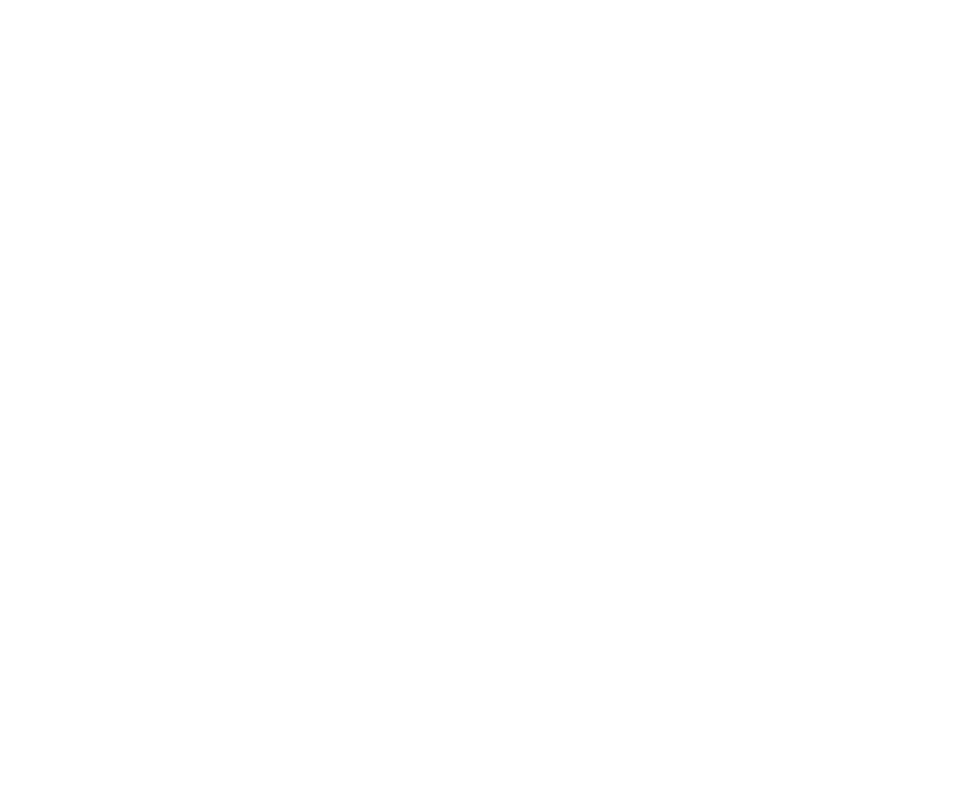
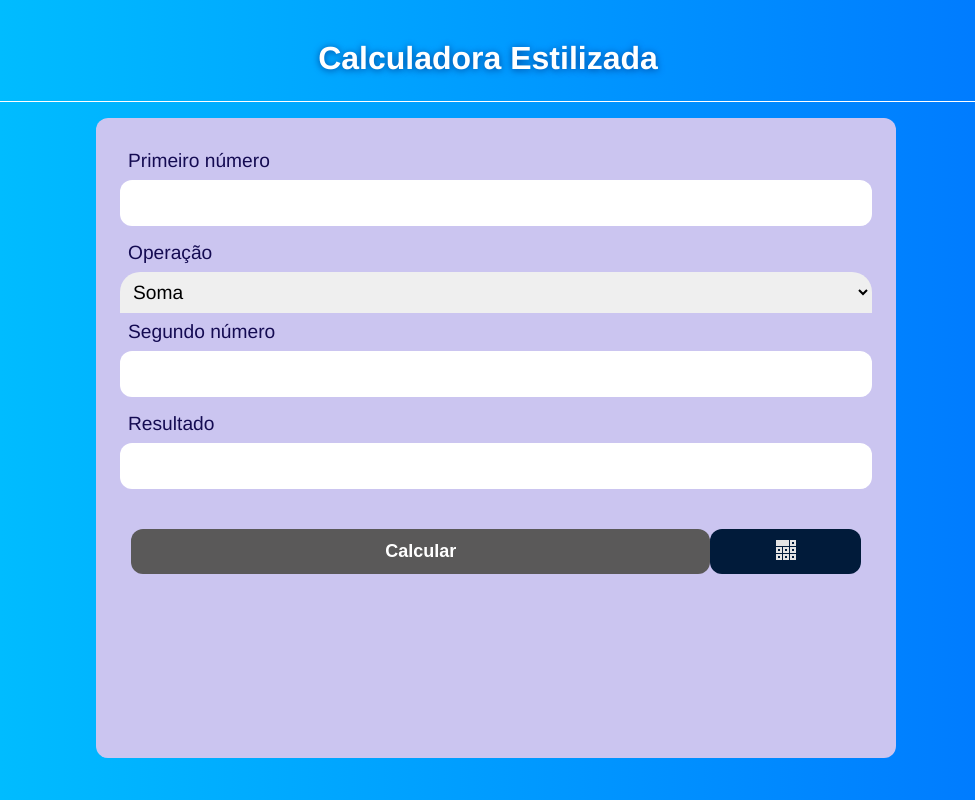
Before and after one commit to ccaiolsa/site-de-calculo, a website: page index.html in a window 1280 px wide. Shown: the whole page, without its empty margins (152-1127 px from the left). Drawn offline with Linux system fonts and the light colour scheme; files whose address does not match are found by name.

Commit message:
HTML e CSS 80% pronto

```diff
--- a/index.html
+++ b/index.html
@@ -3,9 +3,39 @@
 <head>
     <meta charset="UTF-8">
     <meta name="viewport" content="width=device-width, initial-scale=1.0">
-    <title>Document</title>
+    <title>Calculadora estilizada</title>
+    <link rel="stylesheet" href="styles.css">
 </head>
 <body>
+    <h1>Calculadora Estilizada</h1>
 
+    <section class="calculadora">
+
+        <form id="calculadora-form">
+            <label for="numero1"> Primeiro número </label>
+            <input type="number" id="numero1" name="numero1" required>
+
+            <label for="operacao"> Operação </label>
+            <select id="operacao" name="operacao" >
+                <option value="soma"> Soma </option>
+                <option value="subtração"> Subtração </option>
+                <option value="multiplicação"> Multiplicação </option>
+                <option value="divisão"> Divisão </option>
+            </select>
+
+            <label for="numero2"> Segundo número </label>
+            <input type="number" id="numero2" name="numero2" required>
+            <p class="mensagem2"></p>
+
+            <label for="resultado"> Resultado </label>
+            <input type="text" id="resultado" name="resultado" readonly>
+            <section>
+                <button type="submit" class="submissao" disabled> Calcular </button>
+            <button class="estilo" onclick="novaCalculadora()">
+            <img src="C:\Users\ccaio\Documents\repositorio\Cypress-teste\Sites-teste\site-de-calculo\ícones\grid-icon.svg" alt="calculadora digital">
+            </button>
+            </section>
+        </form>
+    </section>
 </body>
 </html>
--- a/styles.css
+++ b/styles.css
@@ -0,0 +1,122 @@
+*{
+    box-sizing: border-box;
+    margin: 0;
+    padding: 0;
+}
+
+body{
+    background: linear-gradient(to right, #00c6ff, #0072ff);
+    font-family: 'Helvetica', sans-serif;
+}
+
+h1{
+    text-align: center;
+    color: white;
+    margin: 1rem auto;
+    text-shadow: #02479c 0px 1px 7px;
+    border-bottom: 1px solid white;
+    padding: 1.5rem;
+}
+
+.calculadora{
+    position: relative;
+    width: 100vh;
+    height: 80vh;
+    margin: 0 auto;
+}
+
+#calculadora-form{
+    position: relative;
+    width: 100%;
+    height: 100%;
+    padding: 1.5rem;
+    margin: 0.5rem;
+    background-color: rgb(203, 197, 240);
+    display: flex;
+    flex-direction: column;
+    border: none;
+    border-radius: 12px;
+}
+
+#calculadora-form label{
+    font-family: inherit;
+    font-size: 1.2rem;
+    color: rgb(20, 11, 82);
+    padding: 0.5rem;
+}
+
+#calculadora-form input{
+    border: 1px solid transparent;
+    border-radius: inherit;
+    padding: 0.5rem;
+    margin-bottom: 0.5rem;
+    color: rgb(20, 11, 82);
+}
+#calculadora-form input:hover{
+    border: 1px solid #004080;
+    background-color: #f0f0f0;
+}
+#calculadora-form input:focus{
+    border: 1px solid #0072ff;
+    background-color: #e0f7ff;
+    outline: none;
+}
+#calculadora-form input[type="number"], input[type="text"]{
+    font-size: 24px;
+    font-family: inherit;
+}
+
+#calculadora-form select{
+    width: 100%;
+    padding: 0.5rem;
+    border: 1px solid transparent;
+    border-radius: 20px 20px 0 0;
+    font-size: 1.2rem;
+    font-family: inherit;
+}
+#calculadora-form section{
+    display: flex;
+    justify-content: center;
+}
+#calculadora-form section .submissao:disabled{
+    background-color: #5a5959;
+    cursor: not-allowed;
+}
+#calculadora-form section .submissao{
+    display: inline-block;
+    padding: 0.5rem 1rem;
+    margin-top: 2rem;
+    width: 77%;
+    border: 1px solid transparent;
+    border-radius: 12px;
+    background-color: #0072ff;
+    color: white;
+    font-size: 18px;
+    font-weight: bold;
+    cursor: pointer;
+    transition: background-color 0.3s ease;
+}
+#calculadora-form section .submissao:hover{
+    background-color: #650aa1;
+}
+#calculadora-form section .estilo{
+    display: inline-block;
+    padding: 0.5rem;
+    margin-top: 2rem;
+    border: 1px solid transparent;
+    border-radius: 12px;
+    background-color: #011b3a;
+    color: white;
+    cursor: pointer;
+    transition: 0.3s ease;
+    width: 20%;
+}
+#calculadora-form section .estilo img{
+    width: 24px;
+    height: auto;
+}
+#calculadora-form section .estilo:hover{
+    background-color: #005bb5;
+    border: 1px solid #004080;
+    transition: scaleY(1.05);
+}
```
Also changed, not shown: ícones/grid-icon.svg (added).
